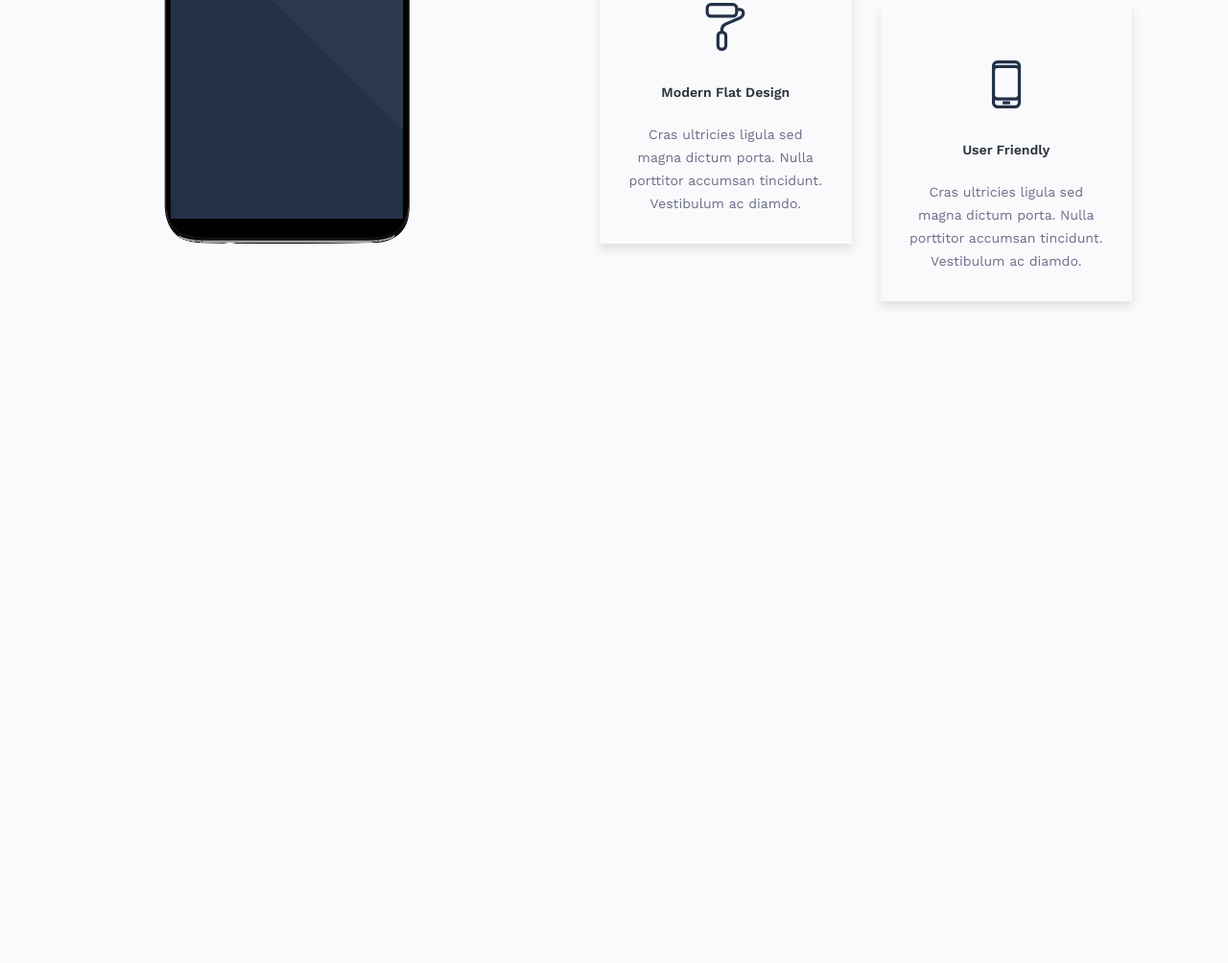
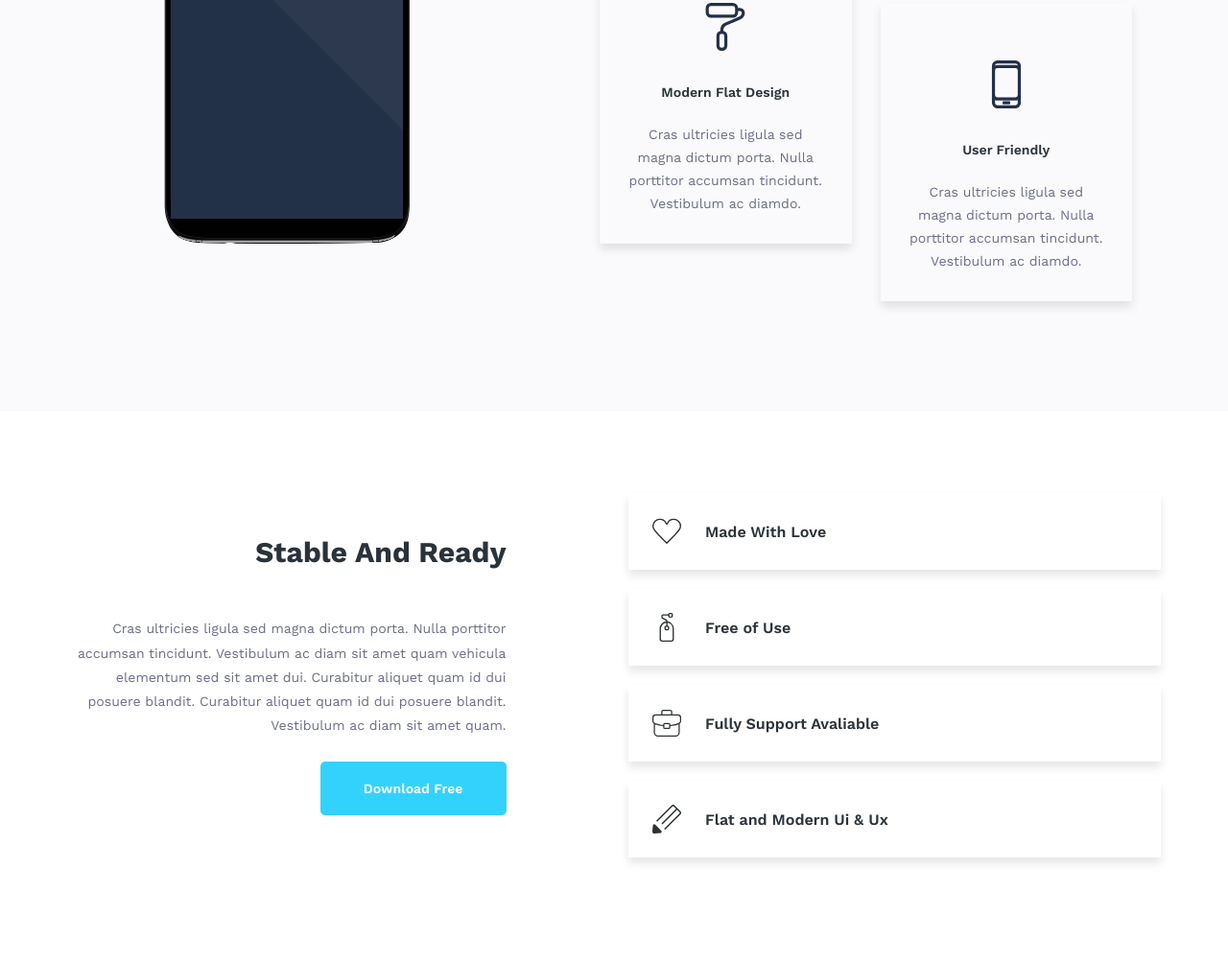
Before and after one commit to egorbabintcev/vibo-landing-page, a website: page public/index.html in a window 1280 px wide. Shown: the part 1568-2572 px from the top of the page at 96% size. Before the commit the page ends 1997 px from the top, so only its background shows below. Drawn offline with nearby package versions, Linux system fonts and the light colour scheme; files that its build step writes are made by us from their sources.

Commit message:
Add markup and styles for about block, set color to a separate variable, add svg sprite with icons

```diff
--- a/public/index.html
+++ b/public/index.html
@@ -93,6 +93,55 @@
         </div>
       </div>
     </section>
+    <section class="about">
+      <div class="container">
+        <div class="about-row">
+          <div class="about-content">
+            <h2 class="about__title">Stable and ready</h2>
+            <p class="about__subtitle">Cras ultricies ligula sed magna dictum porta. Nulla porttitor accumsan tincidunt. Vestibulum ac diam sit amet quam vehicula elementum sed sit amet dui. Curabitur aliquet quam id dui posuere blandit. Curabitur aliquet quam id dui posuere blandit. Vestibulum ac diam sit amet quam.</p>
+            <a href="#" class="about__button">Download Free</a>
+          </div>
+          <div class="about-accordeon">
+            <div class="about-card">
+              <svg class="about-card__icon">
+                <use xlink:href="./img/about-sprite.svg#heart"></use>
+              </svg>
+              <div class="about-card__text">
+                <h3 class="about-card__title">Made With Love</h3>
+                <div class="about-card__subtitle">Cras ultricies ligula sed magna dictum porta. Nulla porttitor accumsan tincidunt. Vestibulum ac diam.</div>
+              </div>
+            </div>
+            <div class="about-card">
+              <svg class="about-card__icon">
+                <use xlink:href="./img/about-sprite.svg#badge"></use>
+              </svg>
+              <div class="about-card__text">
+                <h3 class="about-card__title">Free of Use</h3>
+                <p class="about-card__subtitle">Cras ultricies ligula sed magna dictum porta. Nulla porttitor accumsan tincidunt. Vestibulum ac diam.</p>
+              </div>
+            </div>
+            <div class="about-card">
+              <svg class="about-card__icon">
+                <use xlink:href="./img/about-sprite.svg#briefcase"></use>
+              </svg>
+              <div class="about-card__text">
+                <h3 class="about-card__title">Fully Support Avaliable</h3>
+                <p class="about-card__subtitle">Cras ultricies ligula sed magna dictum porta. Nulla porttitor accumsan tincidunt. Vestibulum ac diam.</p>
+              </div>
+            </div>
+            <div class="about-card">
+              <svg class="about-card__icon">
+                <use xlink:href="./img/about-sprite.svg#pencil"></use>
+              </svg>
+              <div class="about-card__text">
+                <h3 class="about-card__title">Flat and Modern Ui & Ux</h3>
+                <p class="about-card__subtitle">Cras ultricies ligula sed magna dictum porta. Nulla porttitor accumsan tincidunt. Vestibulum ac diam.</p>
+              </div>
+            </div>
+          </div>
+        </div>
+      </div>
+    </section>
   </main>
 
   <script src="./js/main.js"></script>
--- a/src/sass/main.scss
+++ b/src/sass/main.scss
@@ -46,7 +46,7 @@ header {
       position: fixed;
       top: 0;
       right: -50%;
-      background: #0ecff0;
+      background: $accent--light-blue;
       display: flex;
       flex-direction: column;
       align-items: flex-end;
@@ -281,3 +281,96 @@ body {
     }
   }
 }
+
+.about {
+  padding: {
+    top: 85px;
+    bottom: 110px;
+  }
+  background-color: $light;
+  &-row {
+    @include make-row();
+  }
+  &-content {
+    grid-column: span 5;
+    display: flex;
+    flex-direction: column;
+    align-items: flex-end;
+    justify-content: center;
+    text-align: right;
+    @include media('<lg') {
+      grid-column: span 12;
+      margin-bottom: 30px;
+      text-align: left;
+      align-items: flex-start;
+    }
+  }
+  &-accordeon {
+    grid-column: 7/span 6;
+    display: flex;
+    flex-direction: column;
+    align-items: stretch;
+    @include media('<lg') {
+      grid-column: span 12;
+    }
+  }
+  &__title {
+    margin-bottom: 50px;
+    text-transform: capitalize;
+    font: {
+      size: 3rem;
+      weight: 700;
+    }
+  }
+  &__subtitle {
+    margin-bottom: 25px;
+    color: $accent--dark-blue;
+    font-size: 1.4rem;
+    line-height: 180%;
+  }
+  &__button {
+    padding: 20px 45px;
+    background-color: $accent--light-blue;
+    color: $light;
+    font: {
+      size: 1.4rem;
+      weight: 600;
+    }
+    border-radius: 5px;
+  }
+  &-card {
+    display: flex;
+    align-items: center;
+    padding: {
+      top: 25px;
+      bottom: 25px;
+      left: 25px;
+      right: 80px;
+    }
+    margin-bottom: 20px;
+    box-shadow: 0px 6px 9px 0px rgba(0, 0, 0, 0.1);
+    &:last-child {
+      margin-bottom: 0;
+    }
+    &__text {
+      display: flex;
+      flex-direction: column;
+      align-items: flex-start;
+    }
+    &__icon {
+      width: 30px;
+      height: 30px;
+      margin-right: 25px;
+      align-self: flex-start;
+    }
+    &__title {
+      font: {
+        size: 1.6rem;
+        weight: 600;
+      }
+    }
+    &__subtitle {
+      display: none;
+    }
+  }
+}
--- a/src/sass/utils/_variables.scss
+++ b/src/sass/utils/_variables.scss
@@ -2,6 +2,7 @@
 $dark: #2a323a;
 $light: #fff;
 $accent--dark-blue: #6a6d89;
+$accent--light-blue: #33d2fd;
 $accent--light-grey: #fafafc;
 
 // Fonts
```
Also changed, not shown: public/img/about-sprite.svg (added).
